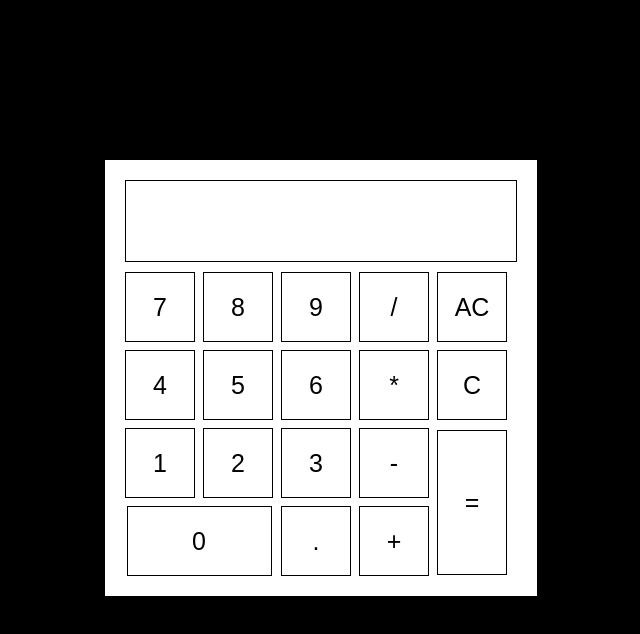
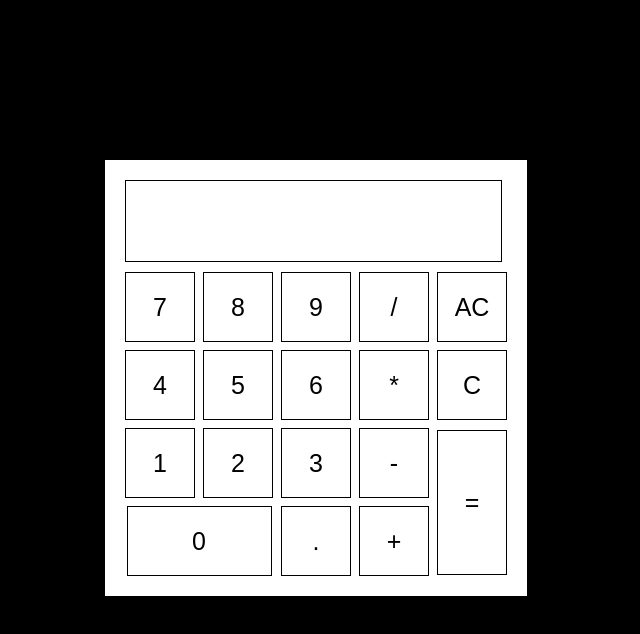
Before and after one commit to imsilva100/projeto_calculadora, a plain HTML site: page index.html in a window 1280 px wide. Shown: the whole page, without its empty margins (151-791 px from the left). Drawn offline with Linux system fonts and the light colour scheme.

Commit message:
correção tamanho display

```diff
--- a/style.css
+++ b/style.css
@@ -38,7 +38,7 @@
 
 #display{
     background-color: white;
-    width: 380px;
+    width: 365px;
     height: 70px;
     margin: 5px;
     font-size: 25px;
```
